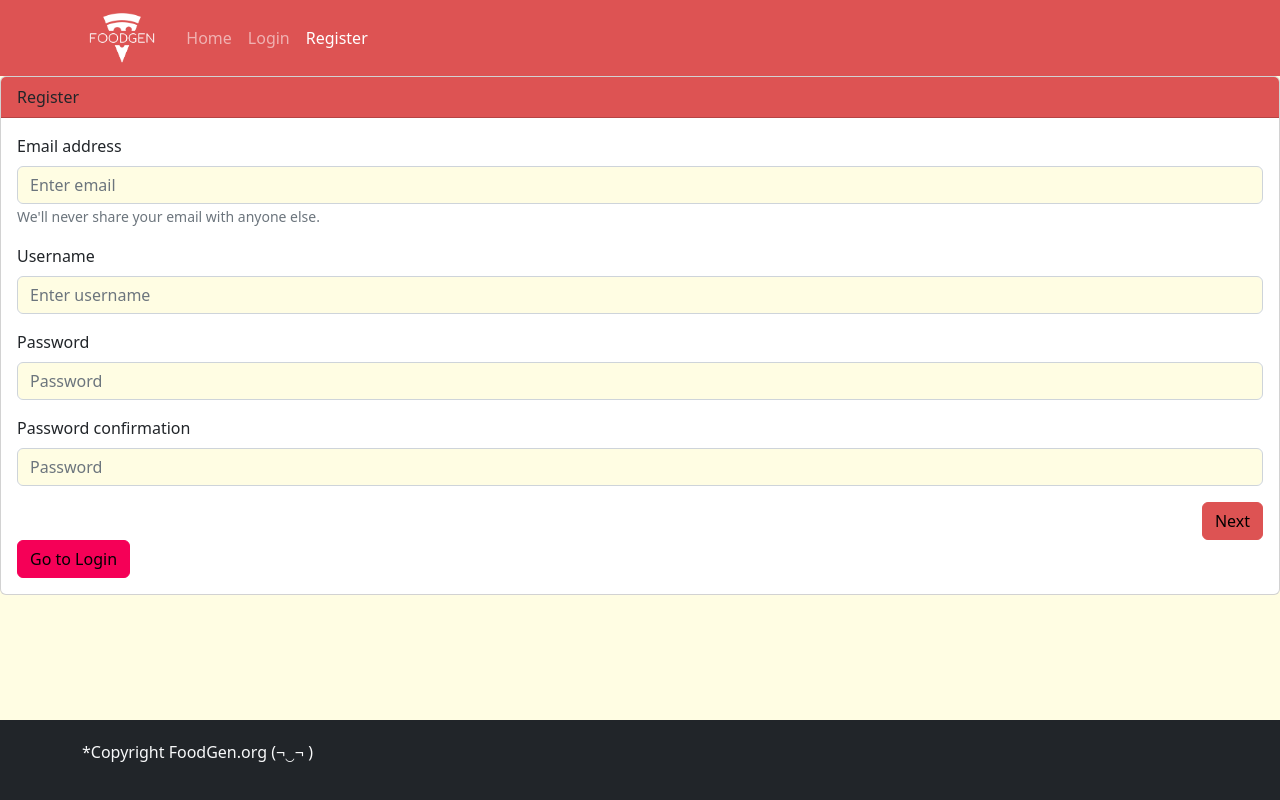
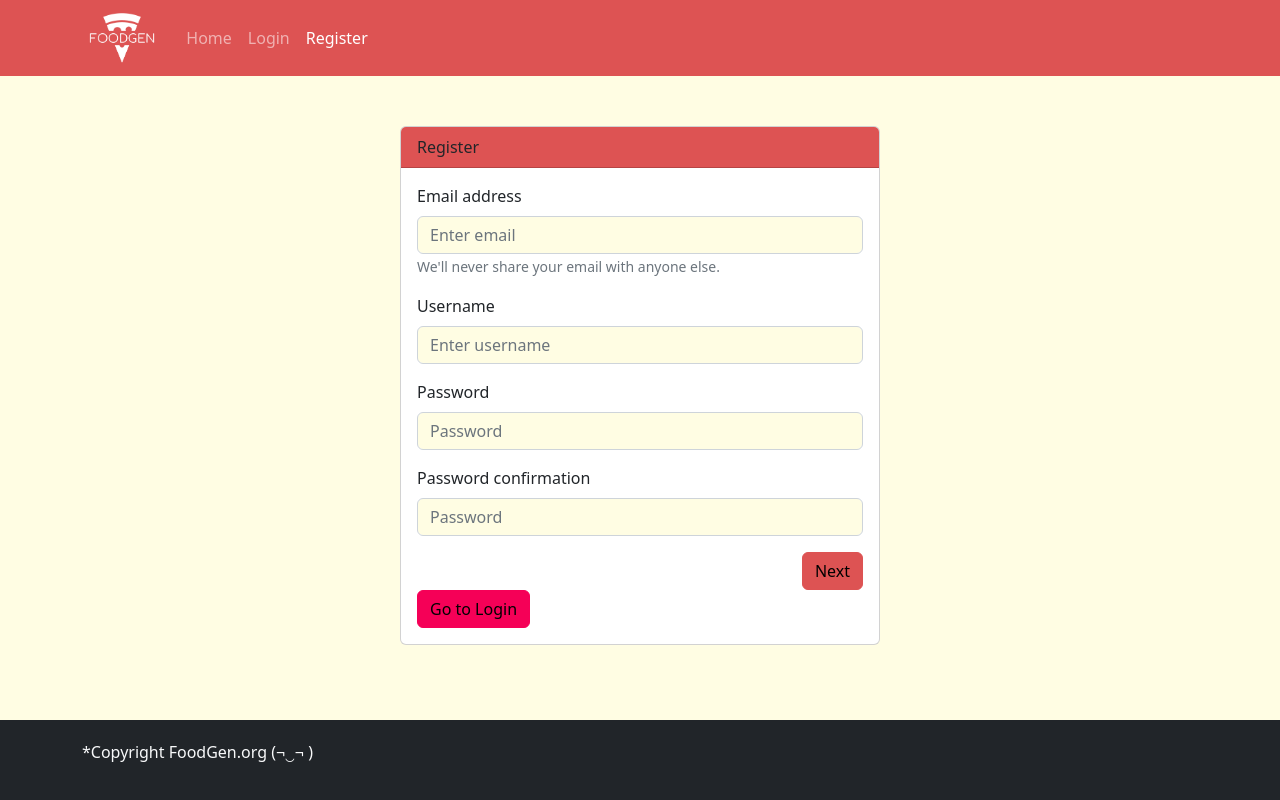
Before and after one commit to thefoodplanners/frontend, a React (Create React App) app: page /register in a window 1280 px wide. Built offline with nearby package versions, Linux system fonts and the light colour scheme; no server answers.

Commit message:
css card change

```diff
--- a/src/pages/login.jsx
+++ b/src/pages/login.jsx
@@ -57,7 +57,7 @@ const Login = () => {
   };
 
   return (
-    <Card className="cardContainer">
+    <Card className="card-container">
       <Card.Header className="bg-primary">Login</Card.Header>
       <Card.Body>
 
--- a/src/pages/register.jsx
+++ b/src/pages/register.jsx
@@ -138,7 +138,7 @@ const Register = () => {
   };
   return (
     <>
-      <Card className="cardContainer">
+      <Card className="card-container">
         <Card.Header className="bg-primary">Register</Card.Header>
         <Card.Body>
           <Form onSubmit={handleSubmit}>
```
